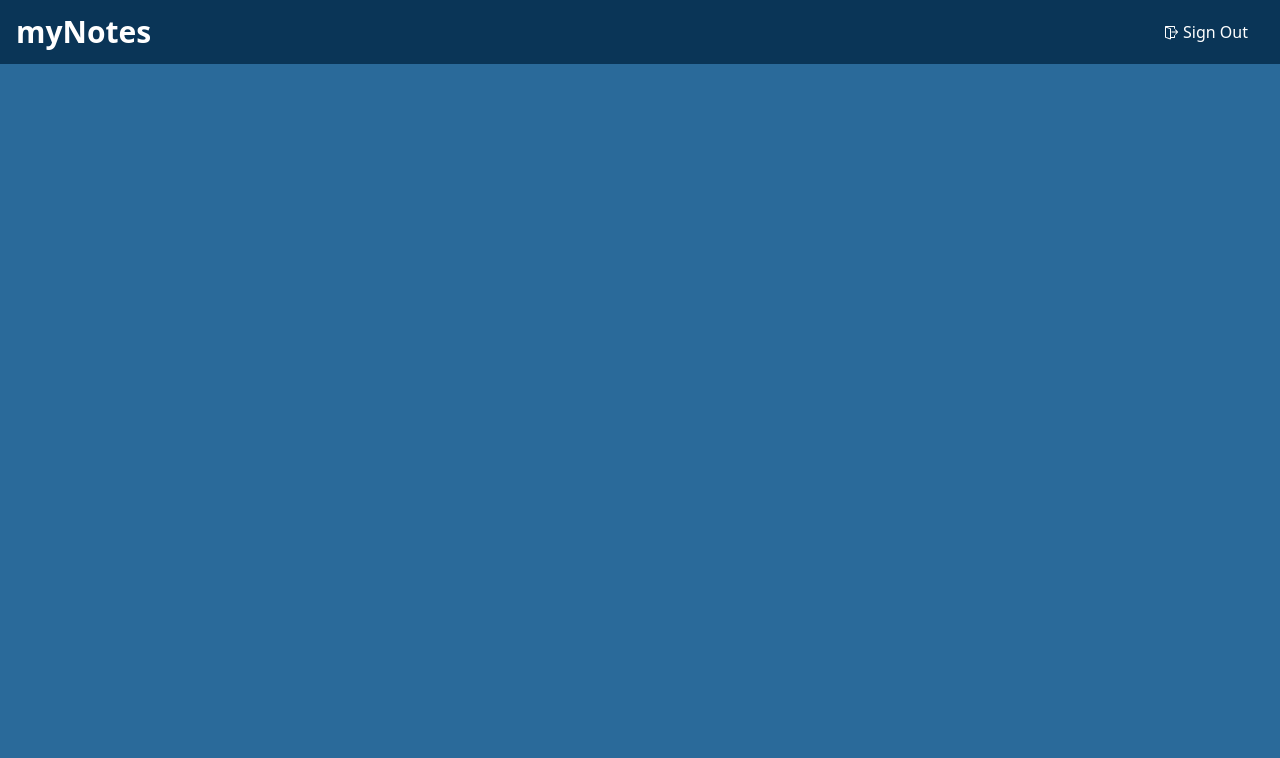
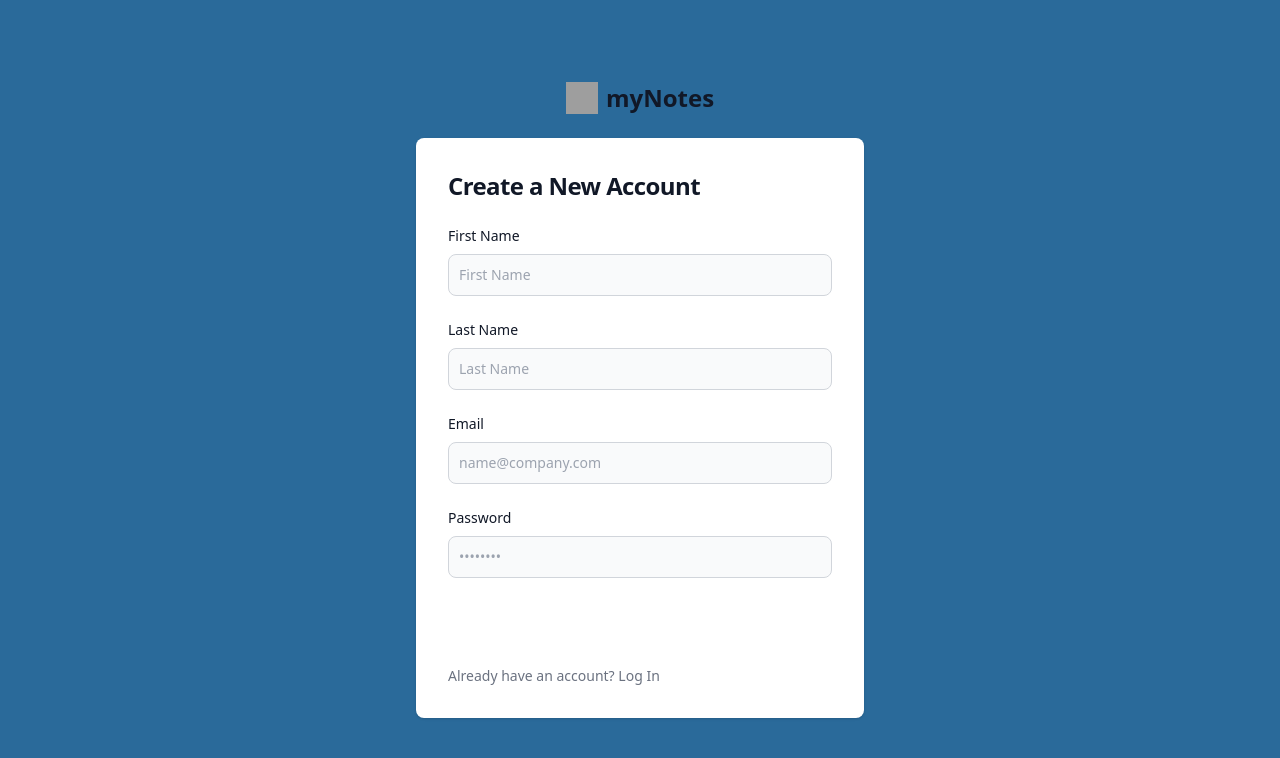
Before and after one commit to Shreejal10/React-myNotes, a React (Vite) app: page /signup in a window 1280 px wide. Before the commit this address had no page. Shown: the top 758 px of the page. Built offline with nearby package versions, Linux system fonts and the light colour scheme; grey boxes are pictures that could not be loaded.

Commit message:
Added Login and Signup Pages

```diff
--- a/src/App.jsx
+++ b/src/App.jsx
@@ -1,16 +1,18 @@
-import Navbar from "./components/Navbar"
 import { BrowserRouter, Routes, Route, } from "react-router-dom";
 import Home from "./pages/Home";
+import Login from "./pages/Login";
+import SignUp from "./pages/SignUp";
 import NoteState from "./context/notes/NoteState";
 function App() {
   return (
     <>
       <NoteState>
         <BrowserRouter>
-          <Navbar />
           <div>
             <Routes>
               <Route path="/" element={<Home />}></Route>
+              <Route index path="/login" element={<Login />}></Route>
+              <Route index path="/signup" element={<SignUp />}></Route>
             </Routes>
           </div>
         </BrowserRouter>
--- /dev/null
+++ b/src/pages/Login.jsx
@@ -0,0 +1,37 @@
+import React from 'react'
+
+const Login = () => {
+    return (
+        <section>
+            <div className="flex flex-col items-center justify-center px-6 py-8 mx-auto h-screen lg:py-0">
+                <a href="#" className="flex items-center mb-6 text-2xl font-semibold text-gray-900 dark:text-white">
+                    <img className="w-8 h-8 mr-2" src="https://flowbite.s3.amazonaws.com/blocks/marketing-ui/logo.svg" alt="logo" />
+                    myNotes
+                </a>
+                <div className="w-full bg-white rounded-lg shadow dark:border md:mt-0 sm:max-w-md xl:p-0 dark:bg-gray-800 dark:border-gray-700">
+                    <div className="p-6 space-y-4 md:space-y-6 sm:p-8">
+                        <h1 className="text-xl font-bold leading-tight tracking-tight text-gray-900 md:text-2xl dark:text-white">
+                            Log in to your account
+                        </h1>
+                        <form className="space-y-4 md:space-y-6" action="#">
+                            <div>
+                                <label htmlFor="email" className="block mb-2 text-sm font-medium text-gray-900 dark:text-white">Email</label>
+                                <input type="email" name="email" id="email" className="bg-gray-50 border border-gray-300 text-gray-900 sm:text-sm rounded-lg focus:ring-primary-600 focus:border-primary-600 block w-full p-2.5 dark:bg-gray-700 dark:border-gray-600 dark:placeholder-gray-400 dark:text-white dark:focus:ring-blue-500 dark:focus:border-blue-500" placeholder="name@company.com" required="" />
+                            </div>
+                            <div>
+                                <label htmlFor="password" className="block mb-2 text-sm font-medium text-gray-900 dark:text-white">Password</label>
+                                <input type="password" name="password" id="password" placeholder="••••••••" className="bg-gray-50 border border-gray-300 text-gray-900 sm:text-sm rounded-lg focus:ring-primary-600 focus:border-primary-600 block w-full p-2.5 dark:bg-gray-700 dark:border-gray-600 dark:placeholder-gray-400 dark:text-white dark:focus:ring-blue-500 dark:focus:border-blue-500" required="" />
+                            </div>
+                            <button type="submit" className="w-full text-white bg-primary-600 hover:bg-primary-700 focus:ring-4 focus:outline-none focus:ring-primary-300 font-medium rounded-lg text-sm px-5 py-2.5 text-center dark:bg-primary-600 dark:hover:bg-primary-700 dark:focus:ring-primary-800">Sign in</button>
+                            <p className="text-sm font-light text-gray-500 dark:text-gray-400">
+                                Don’t have an account yet? <a href="#" className="font-medium text-primary-600 hover:underline dark:text-primary-500">Sign up</a>
+                            </p>
+                        </form>
+                    </div>
+                </div>
+            </div>
+        </section>
+    )
+}
+
+export default Login
--- /dev/null
+++ b/src/pages/SignUp.jsx
@@ -0,0 +1,45 @@
+import React from 'react'
+
+const SignUp = () => {
+    return (
+        <section>
+            <div className="flex flex-col items-center justify-center px-6 py-8 mx-auto h-screen lg:py-0">
+                <a href="#" className="flex items-center mb-6 text-2xl font-semibold text-gray-900 dark:text-white">
+                    <img className="w-8 h-8 mr-2" src="https://flowbite.s3.amazonaws.com/blocks/marketing-ui/logo.svg" alt="logo" />
+                    myNotes
+                </a>
+                <div className="w-full bg-white rounded-lg shadow dark:border md:mt-0 sm:max-w-md xl:p-0 dark:bg-gray-800 dark:border-gray-700">
+                    <div className="p-6 space-y-4 md:space-y-6 sm:p-8">
+                        <h1 className="text-xl font-bold leading-tight tracking-tight text-gray-900 md:text-2xl dark:text-white">
+                            Create a New Account
+                        </h1>
+                        <form className="space-y-4 md:space-y-6" action="#">
+                            <div>
+                                <label htmlFor="text" className="block mb-2 text-sm font-medium text-gray-900 dark:text-white">First Name</label>
+                                <input type="email" name="email" id="email" className="bg-gray-50 border border-gray-300 text-gray-900 sm:text-sm rounded-lg focus:ring-primary-600 focus:border-primary-600 block w-full p-2.5 dark:bg-gray-700 dark:border-gray-600 dark:placeholder-gray-400 dark:text-white dark:focus:ring-blue-500 dark:focus:border-blue-500" placeholder="First Name" required="" />
+                            </div>
+                            <div>
+                                <label htmlFor="text" className="block mb-2 text-sm font-medium text-gray-900 dark:text-white">Last Name</label>
+                                <input type="email" name="email" id="email" className="bg-gray-50 border border-gray-300 text-gray-900 sm:text-sm rounded-lg focus:ring-primary-600 focus:border-primary-600 block w-full p-2.5 dark:bg-gray-700 dark:border-gray-600 dark:placeholder-gray-400 dark:text-white dark:focus:ring-blue-500 dark:focus:border-blue-500" placeholder="Last Name" required="" />
+                            </div>
+                            <div>
+                                <label htmlFor="email" className="block mb-2 text-sm font-medium text-gray-900 dark:text-white">Email</label>
+                                <input type="email" name="email" id="email" className="bg-gray-50 border border-gray-300 text-gray-900 sm:text-sm rounded-lg focus:ring-primary-600 focus:border-primary-600 block w-full p-2.5 dark:bg-gray-700 dark:border-gray-600 dark:placeholder-gray-400 dark:text-white dark:focus:ring-blue-500 dark:focus:border-blue-500" placeholder="name@company.com" required="" />
+                            </div>
+                            <div>
+                                <label htmlFor="password" className="block mb-2 text-sm font-medium text-gray-900 dark:text-white">Password</label>
+                                <input type="password" name="password" id="password" placeholder="••••••••" className="bg-gray-50 border border-gray-300 text-gray-900 sm:text-sm rounded-lg focus:ring-primary-600 focus:border-primary-600 block w-full p-2.5 dark:bg-gray-700 dark:border-gray-600 dark:placeholder-gray-400 dark:text-white dark:focus:ring-blue-500 dark:focus:border-blue-500" required="" />
+                            </div>
+                            <button type="submit" className="w-full text-white bg-primary-600 hover:bg-primary-700 focus:ring-4 focus:outline-none focus:ring-primary-300 font-medium rounded-lg text-sm px-5 py-2.5 text-center dark:bg-primary-600 dark:hover:bg-primary-700 dark:focus:ring-primary-800">Sign in</button>
+                            <p className="text-sm font-light text-gray-500 dark:text-gray-400">
+                                Already have an account? <a href="#" className="font-medium text-primary-600 hover:underline dark:text-primary-500"> Log In</a>
+                            </p>
+                        </form>
+                    </div>
+                </div>
+            </div>
+        </section>
+    )
+}
+
+export default SignUp
```
